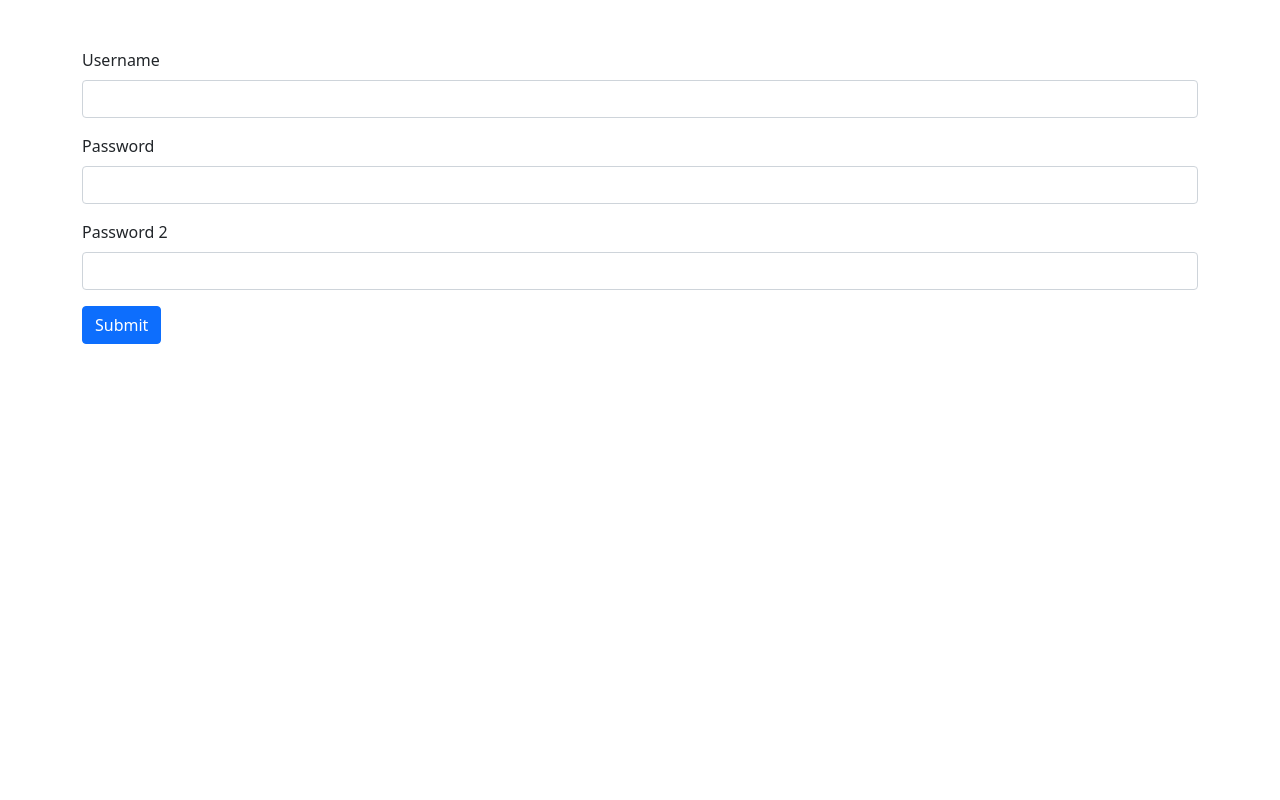
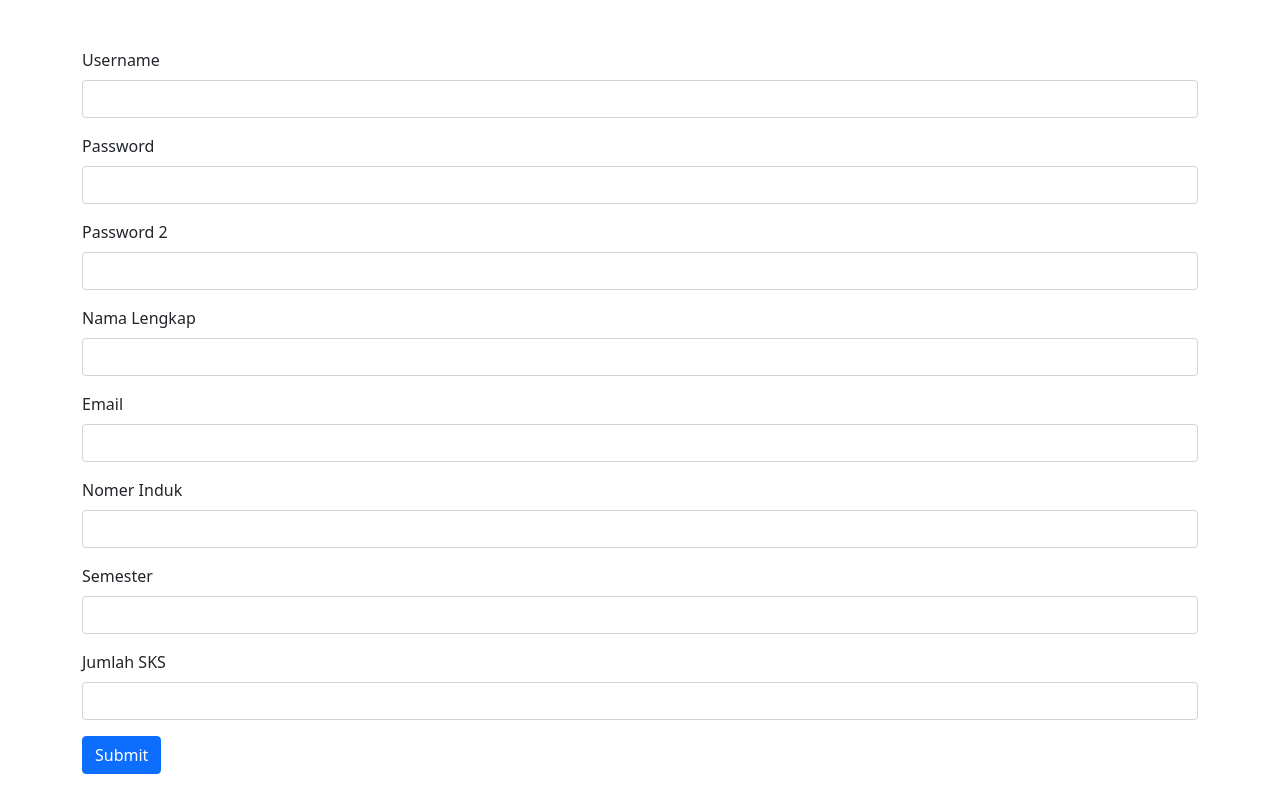
Before and after one commit to fillah21/m-project, a PHP site: page /register.php in a window 1280 px wide. Run offline with PHP 8.4, Linux system fonts and the light colour scheme.

Commit message:
update table.sql dan proses register sementara

```diff
--- a/function.php
+++ b/function.php
@@ -6,4 +6,16 @@
     if (mysqli_connect_errno()){
         echo "Gagal melakukan koneksi ke MySQL: " . mysqli_connect_error();
     }
+
+    // Fungsi query fetch
+    function query($query) {
+        global $conn;
+        $result = mysqli_query($conn, $query);
+        $rows = [];
+        while ($row = mysqli_fetch_assoc($result)) {
+            $rows[] = $row;
+        }
+        return $rows;
+    }
+    // Fungsi query fetch selesai
 ?>
--- a/home-admin.php
+++ b/home-admin.php
@@ -54,7 +54,7 @@
             <a class="nav-link bi bi-gear" href="#"><span class="ms-2">About</span> </a>
           </li>
           <li class="nav-item">
-            <a class="nav-link bi bi-box-arrow-left" href="#"><span class="ms-2">Logout</span> </a>
+            <a class="nav-link bi bi-box-arrow-left" href="logout.php"><span class="ms-2">Logout</span> </a>
           </li>
         </ul>
       </div>
--- a/register.php
+++ b/register.php
@@ -5,6 +5,12 @@
         $username = strtolower(stripslashes ($_POST["username"]));
         $password = mysqli_real_escape_string($conn, $_POST["pwd"]);
         $password2 = mysqli_real_escape_string($conn, $_POST["pwd2"]);
+        $nama = $_POST['nama'];
+        $email = $_POST['email'];
+        $no_induk = $_POST['no_induk'];
+        $semester = $_POST['semester'];
+        $jumlah_sks = $_POST['jumlah_sks'];
+        $sudah_krs = "Belum";
         $level = "User";
 
         //cek username sudah ada atau belum
@@ -30,7 +36,7 @@
         $password = password_hash($password2, PASSWORD_DEFAULT);
 
         //jika password sama, masukkan data ke database
-        mysqli_query($conn, "INSERT INTO user VALUES ('', '$username', '$password', '$level')");
+        mysqli_query($conn, "INSERT INTO user VALUES ('', '$username', '$password', '$nama', '$email', '$no_induk', '$semester', '$jumlah_sks', '$sudah_krs', '$level')");
         echo "<script>
                 alert('Data Berhasil Disimpan, dan Silahkan Login');
                 document.location.href='login.php';
@@ -66,6 +72,31 @@
             <input type="password" class="form-control" id="pwd2" name="pwd2" required>
         </div>
 
+        <div class="mb-3">
+            <label for="nama" class="form-label">Nama Lengkap</label>
+            <input type="text" class="form-control" id="nama" name="nama" required>
+        </div>
+
+        <div class="mb-3">
+            <label for="email" class="form-label">Email</label>
+            <input type="email" class="form-control" id="email" name="email" required>
+        </div>
+
+        <div class="mb-3">
+            <label for="no_induk" class="form-label">Nomer Induk</label>
+            <input type="number" class="form-control" id="no_induk" name="no_induk" required>
+        </div>
+
+        <div class="mb-3">
+            <label for="semester" class="form-label">Semester</label>
+            <input type="text" class="form-control" id="semester" name="semester" required>
+        </div>
+
+        <div class="mb-3">
+            <label for="jumlah_sks" class="form-label">Jumlah SKS</label>
+            <input type="number" class="form-control" id="jumlah_sks" name="jumlah_sks" required>
+        </div>
+
         <button type="submit" class="btn btn-primary" name="submit">Submit</button>
     </form>
     <script src="bootstrap/js/bootstrap.bundle.min.js" ></script>
--- a/table.sql
+++ b/table.sql
@@ -2,5 +2,11 @@ CREATE TABLE `user` (
     `id_user` int(11) primary key auto_increment,
     `username` varchar(50) NOT NULL,
     `pwd` varchar(255) NOT NULL,
+    `nama` varchar(255) NOT NULL,
+    `email` varchar(255) NOT NULL,
+    `no_induk` int(100) NOT NULL,
+    `semester` varchar(100) NOT NULL,
+    `jumlah_krs` int(11) NOT NULL,
+    `sudah_krs` varchar(100) NOT NULL,
     `level` varchar(25) NOT NULL
 );
```
Also changed, not shown: mahasiswa.php (+21 -2 lines).
